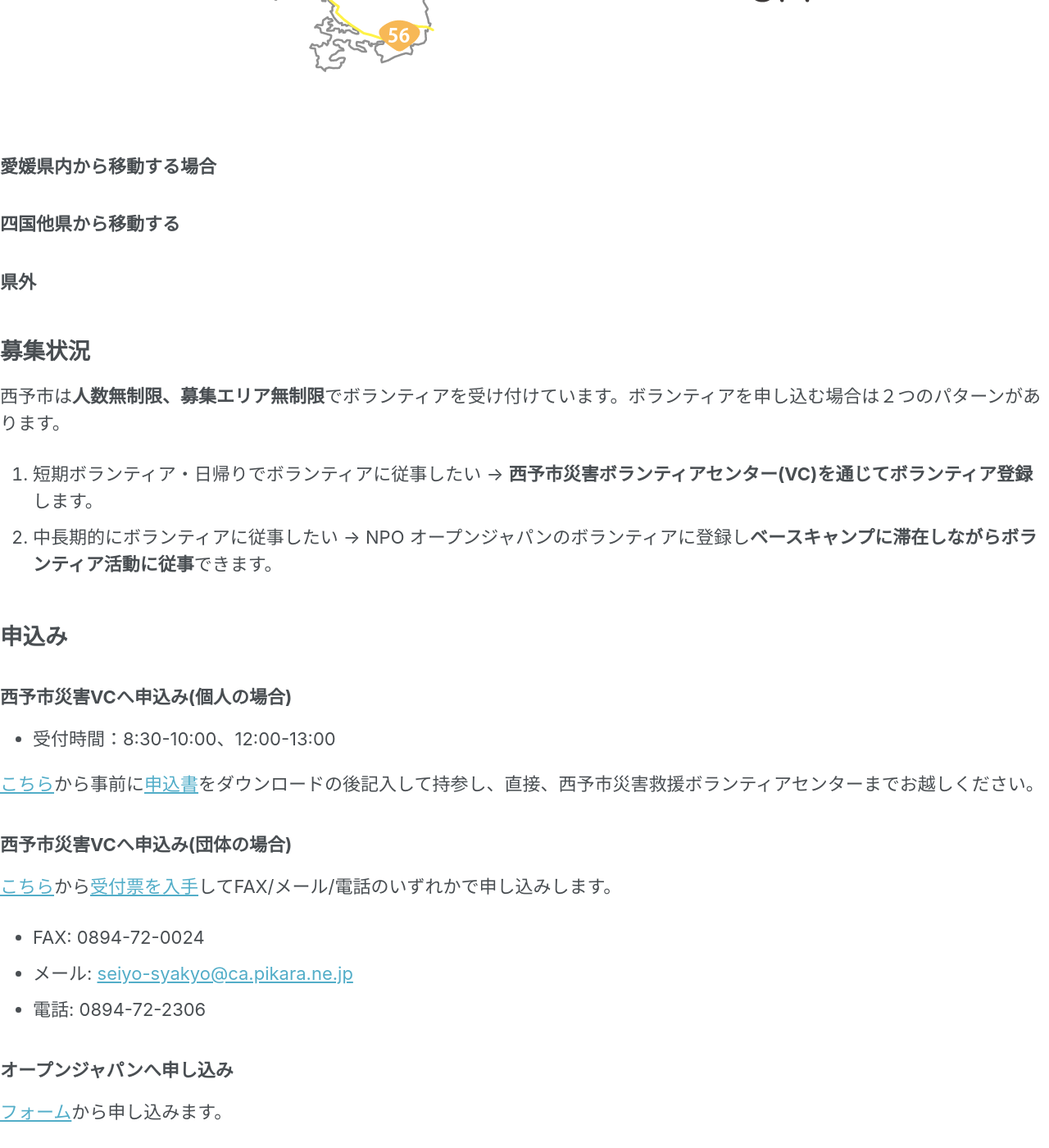
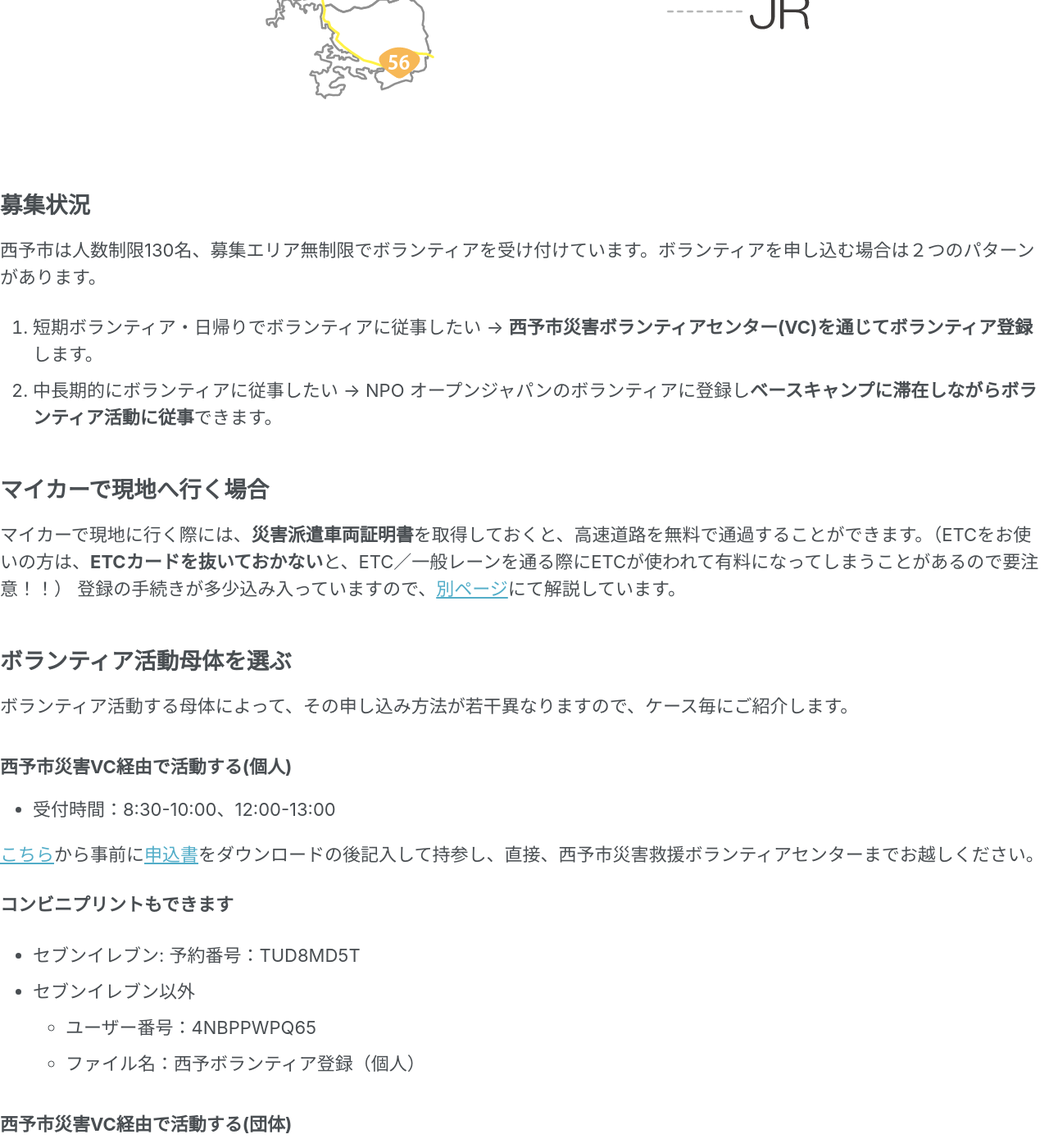
Before and after one commit to cheerup-ehime/cheerup-ehime.github.io, a Jekyll site: the page built from volunteer-new/seiyo.md, in a window 1280 px wide and 1400 px high, scrolled down 1400 px. Shown: the whole window at 82% size. Built offline with Jekyll 4.4.1, drawn with Linux system fonts in a browser that asks for light colours; nearby versions of some CDN libraries; our own code applies the rules of GitHub Pages for plain Markdown files; comment, search, counter and statistics services are not loaded; some of the changed text lies outside the part shown.

Commit message:
リンク付き連絡先追加、コンビニプリント追加

```diff
--- a/volunteer-new/seiyo.md
+++ b/volunteer-new/seiyo.md
@@ -15,40 +15,57 @@
 
 ## 場所と移動
 
-（移動経路を明記したい。西予宇和まで高速がいい？）
+最新の道路情報は[こちら](https://www.pref.ehime.jp/h40900/kisei.html)をご確認ください。
+災害VCは、高速道路を利用しての、**西予宇和インター**降り口のご利用を推奨しています。
 
 ![野村町ルート](/assets/images/maps/nomura-map-and-routes.png)
 
-### 愛媛県内から移動する場合
-
-### 四国他県から移動する
-
-### 県外
 
 ## 募集状況
 
-西予市は**人数無制限、募集エリア無制限**でボランティアを受け付けています。ボランティアを申し込む場合は２つのパターンがあります。
+西予市は人数制限130名、募集エリア無制限でボランティアを受け付けています。ボランティアを申し込む場合は２つのパターンがあります。
 
 1. 短期ボランティア・日帰りでボランティアに従事したい → **西予市災害ボランティアセンター(VC)を通じてボランティア登録**します。
 2. 中長期的にボランティアに従事したい → NPO オープンジャパンのボランティアに登録し**ベースキャンプに滞在しながらボランティア活動に従事**できます。
 
-## 申込み
+## マイカーで現地へ行く場合
 
-### 西予市災害VCへ申込み(個人の場合)
+マイカーで現地に行く際には、**災害派遣車両証明書**を取得しておくと、高速道路を無料で通過することができます。（ETCをお使いの方は、**ETCカードを抜いておかない**と、ETC／一般レーンを通る際にETCが使われて有料になってしまうことがあるので要注意！！）
+登録の手続きが多少込み入っていますので、[別ページ](/volunteer-backup/)にて解説しています。
+
+## ボランティア活動母体を選ぶ
+
+ボランティア活動する母体によって、その申し込み方法が若干異なりますので、ケース毎にご紹介します。
+
+### 西予市災害VC経由で活動する(個人)
 
 - 受付時間：8:30-10:00、12:00-13:00
 
 [こちら](http://seiyo-syakyo.jp/publics/index/75/)から事前に[申込書](http://seiyo-syakyo.jp/publics/download/?file=/files/content_type/type019/181/201807140014032741.pdf)をダウンロードの後記入して持参し、直接、西予市災害救援ボランティアセンターまでお越しください。
 
-### 西予市災害VCへ申込み(団体の場合)
+**コンビニプリントもできます**
+
+- セブンイレブン: 予約番号：TUD8MD5T
+- セブンイレブン以外
+    - ユーザー番号：4NBPPWPQ65
+    - ファイル名：西予ボランティア登録（個人）
+
+### 西予市災害VC経由で活動する(団体)
 
 [こちら](http://seiyo-syakyo.jp/publics/index/80/)から[受付票を入手](http://seiyo-syakyo.jp/publics/download/?file=/files/content_type/type019/187/20180801140805785.docx)してFAX/メール/電話のいずれかで申し込みします。
+
+**コンビニプリントもできます**
+
+- セブンイレブン: 予約番号：BYXQT2E3
+- セブンイレブン以外
+    - ユーザー番号：4NBPPWPQ65
+    - ファイル名：西予ボランティア登録・名簿（団体）
 
 - FAX: 0894-72-0024
 - メール: <mailto:seiyo-syakyo@ca.pikara.ne.jp>
 - 電話: 0894-72-2306
 
-### オープンジャパンへ申し込み
+### オープンジャパン経由で活動する
 
 [フォーム](https://docs.google.com/forms/d/e/1FAIpQLSfp20k_Ryy08NnCZDQ-hRnMw9vVonMUABOcKWnOsF6lnOe9LA/viewform)から申し込みます。
 
@@ -77,3 +94,22 @@
 - [西予市社会福祉協議会](http://seiyo-syakyo.jp/)
 - [西予市災害ボランティアセンター](https://www.facebook.com/seiyosvc)
 - [NPO オープンジャパン 中長期ボランティア募集](http://openjapan.net/sanka/volunteer_2018nishinihon)
+
+## 連絡先
+
+### 災害VCボランティア関係問合せ専用回線
+
+- 携帯電話
+    - [080-5065-9461](tel:080-5065-9461)
+    - [080-5064-9799](tel:080-5064-9799)
+- 電話
+    - [0894-72-2306](tel:0894-72-2306)
+- メール
+    - [seiyo-syakyo@ca.pikara.ne.jp](mailto:seiyo-syakyo@ca.pikara.ne.jp)
+
+### ボランティア派遣依頼の専用回線
+
+- 携帯電話
+    - [080－5064－9848](tel:080－5064－9848)
+- 電話
+    - [0894-72-2306](0894-72-2306)
```
Also changed, not shown: other parts of volunteer-new/seiyo.md (+1 -1 lines).
